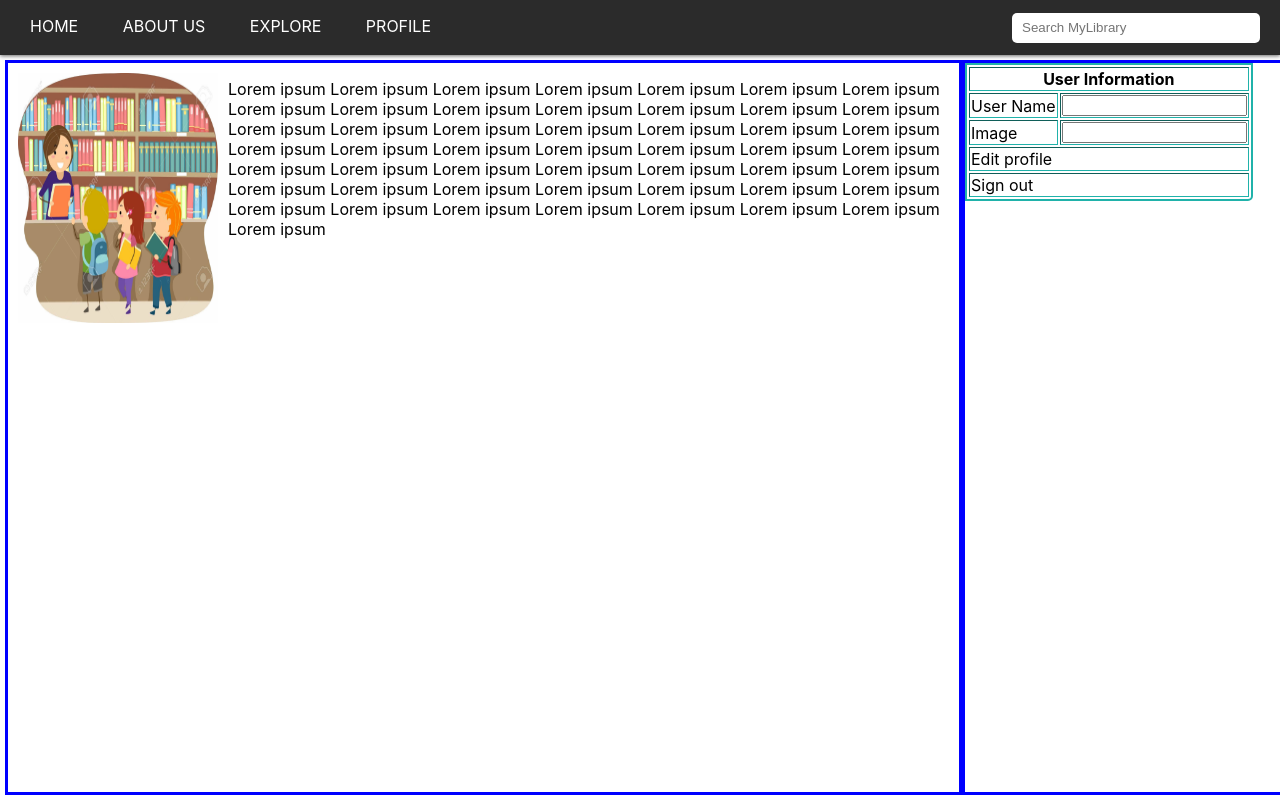
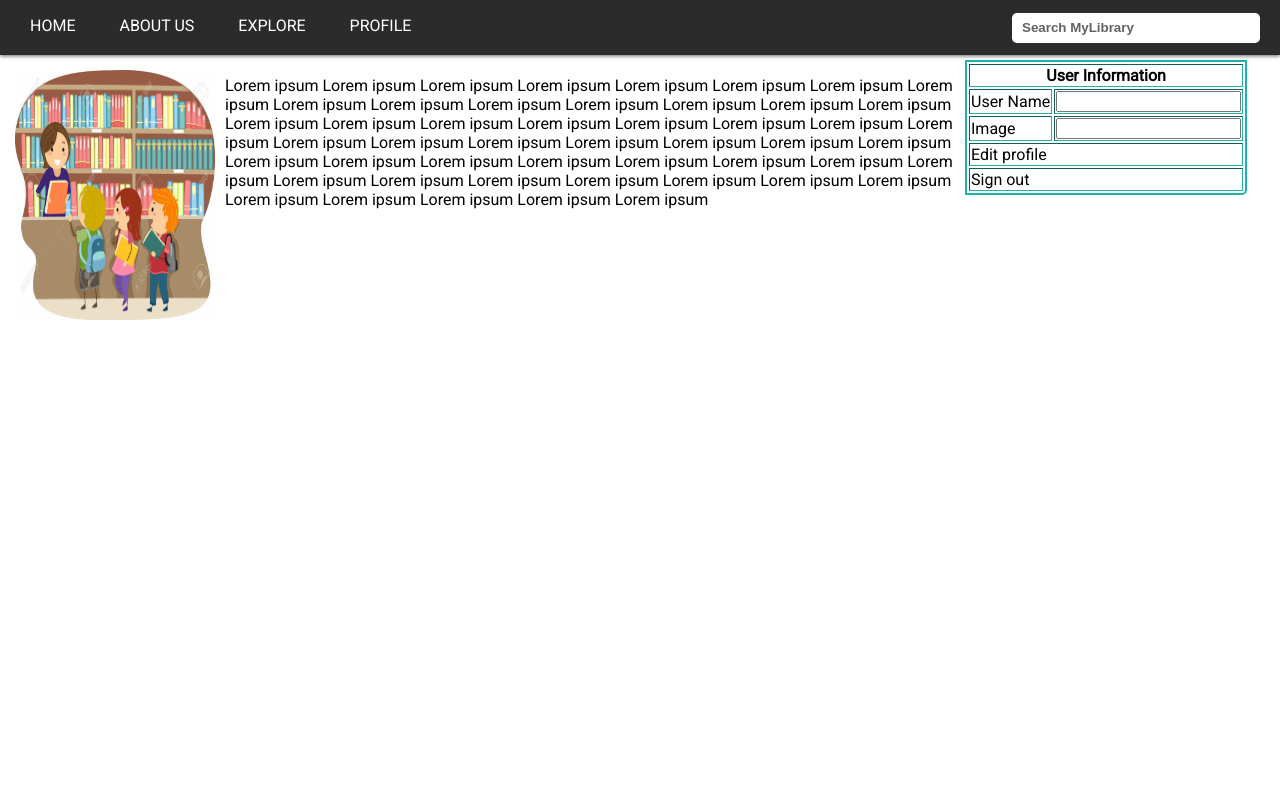
Before and after one commit to konyee95/Web-Application-Development, a PHP site: page / in a window 1280 px wide. Run offline with PHP 8.4, Linux system fonts and the light colour scheme.

Commit message:
style placeholder

```diff
--- a/MyLibrary/css/format.css
+++ b/MyLibrary/css/format.css
@@ -7,7 +7,7 @@ body {
 	margin: 0;
 	width: 100%;
 	height: auto;
-	font-family: -apple-system, BlinkMacSystemFont, 'Segoe UI', Roboto, Oxygen, Ubuntu, Cantarell, 'Open Sans', 'Helvetica Neue', sans-serif
+	font-family: 'Roboto';
 }
 
 img {
--- a/MyLibrary/css/navigation-bar.css
+++ b/MyLibrary/css/navigation-bar.css
@@ -36,3 +36,17 @@
   box-sizing: border-box;
   padding-left: 10px;
 }
+
+/* style text-input placeholder */
+::-webkit-input-placeholder {
+  color: rgba(32, 32, 32, 0.7);
+  font-weight: bold;
+}
+:-moz-placeholder {
+  color: rgba(32, 32, 32, 0.7);
+  font-weight: bold;
+}
+:-ms-input-placeholder {
+  color: rgba(32, 32, 32, 0.7);
+  font-weight: bold;
+}
--- a/MyLibrary/index.html
+++ b/MyLibrary/index.html
@@ -2,10 +2,14 @@
 
 <head>
     <title> MyLibrary</title>
+
+    <!-- styles -->
+    <link href='https://fonts.googleapis.com/css?family=Roboto' rel='stylesheet'>
     <link rel="stylesheet" type="text/css" href="./css/format.css" />
     <link rel="stylesheet" type="text/css" href="./css/navigation-bar.css" />
+
+    <!-- meta -->
     <meta http-equiv="Content-Type" content="text/html; charset=utf-8">
-
 </head>
 
 <body>
@@ -30,7 +34,7 @@
         </div>
 
         <div id="info-container">
-            <div id="library-info" class="test-shit">
+            <div id="library-info">
                 <img class="to-left" src="image/Library.jpg" width="200" height="250" />
                 <p>Lorem ipsum Lorem ipsum Lorem ipsum Lorem ipsum Lorem ipsum Lorem ipsum Lorem ipsum Lorem ipsum Lorem ipsum
                     Lorem ipsum Lorem ipsum Lorem ipsum Lorem ipsum Lorem ipsum Lorem ipsum Lorem ipsum Lorem ipsum Lorem
@@ -41,7 +45,7 @@
                 </p>
             </div>
 
-            <div id="user-info" class="test-shit">
+            <div id="user-info">
                 <form name="user-info-form">
                     <table border="1">
                         <tr>
```
